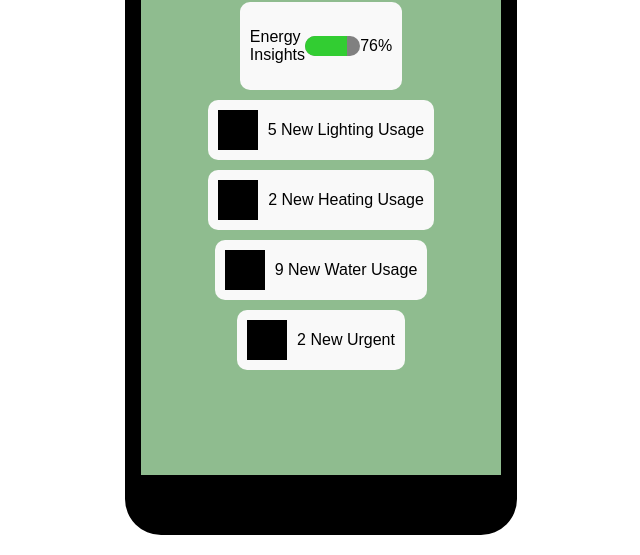
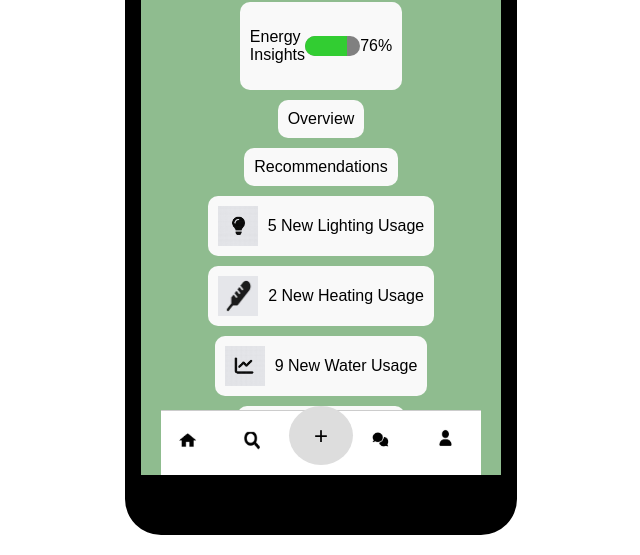
Before and after one commit to thenameistar/EcoSmart, a website: page public/welcome.html in a window 1280 px wide. Shown: the part 245-800 px from the top of the page, without its empty margins (319-959 px from the left). Drawn offline with Linux system fonts and the light colour scheme.

Commit message:
Update welcome.html

```diff
--- a/public/welcome.html
+++ b/public/welcome.html
@@ -15,28 +15,36 @@
             <div class="progress-bar"><span style="width:76%;"></span></div>
             <p>76%</p>
         </div>
-        <div class="category" onclick="redirectToNotifications();">
-            <div class="icon lighting"></div>
+        <div class="option" onclick="window.location.href='overview.html';">Overview</div>
+        <div class="option" onclick="window.location.href='recommendations.html';">Recommendations</div>
+        <div class="category">
+            <img src="lightbulb.png" alt="Lightbulb Icon" class="icon">
             <span>5 New Lighting Usage</span>
         </div>
-        <div class="category" onclick="redirectToNotifications();">
-            <div class="icon heating"></div>
+        <div class="category">
+            <img src="temperature.png" alt="Temperature Icon" class="icon">
             <span>2 New Heating Usage</span>
         </div>
-        <div class="category" onclick="redirectToNotifications();">
-            <div class="icon water"></div>
+        <div class="category">
+            <img src="diagram.png" alt="Water Usage Icon" class="icon">
             <span>9 New Water Usage</span>
         </div>
-        <div class="category" onclick="redirectToNotifications();">
-            <div class="icon urgent"></div>
+        <div class="category">
+            <div class="icon urgent"></div> <!-- No specific image here as per your description -->
             <span>2 New Urgent</span>
         </div>
-    </div>
+        <div class="footer-nav">
+            <div><img src="home.png" alt="Home Icon" class="icon"></div>
+            <div><img src="search.png" alt="Search Icon" class="icon"></div>
+            <div class="circle">+</div>
+            <div><img src="chatwhite.png" alt="Chat Icon" class="icon"></div>
+            <div><img src="profile.png" alt="Profile Icon" class="icon"></div>
         </div>
         <script>
     function redirectToNotifications() {
         window.location.href = 'notifications.html';
     }
-</script>
+    </div>
+</div>
 </body>
 </html>
```
Lines whose indentation alone changed are shown as unchanged.
